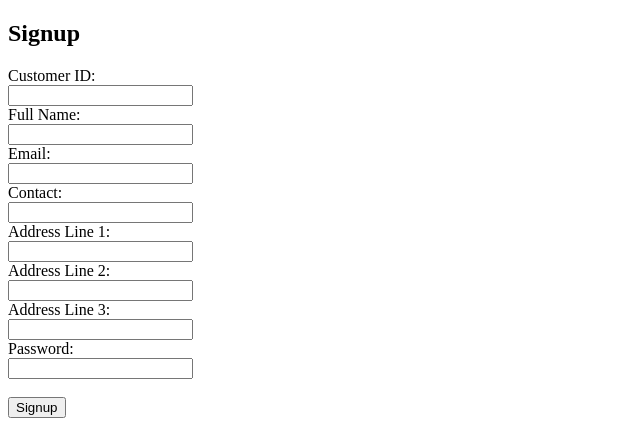
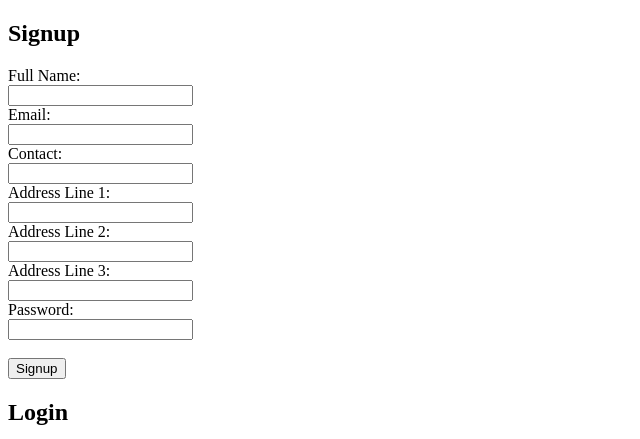
Before and after one commit to devyansh22156/DBMS_PROJECT, a Flask app: page / in a window 1280 px wide. Shown: the top 439 px of the page, without its empty margins (0-640 px from the left). Run offline with Flask 3, Linux system fonts and the light colour scheme.

Commit message:
customer id issue fixed

```diff
--- a/app.py
+++ b/app.py
@@ -1,5 +1,6 @@
 from flask import Flask, render_template, request, redirect, url_for
 import mysql.connector
+import datetime
 
 app = Flask(__name__)
 
@@ -17,15 +18,17 @@
 @app.route('/signup.html', methods=['POST'])
 def signup():
     if request.method == 'POST':
-        customerid = request.form['customerid']
+        #customerid = request.form['customerid']
         fullname = request.form['fullname']
         email = request.form['email']
-        contact = int(request.form['contact'])
+        contact = request.form['contact']
         address1 = request.form['address1']
         address2 = request.form['address2']
         address3 = request.form['address3']
         password = request.form['password']
-
+        customerid = str(datetime.date.today().year) + fullname.split()[0] + contact[5:10]
+        print(customerid)
+        contact = int(contact)
         connect = mysql.connector.connect(**db_config)
         cursor = connect.cursor()
         cursor.execute("INSERT INTO customer (CustomerID, FullName, Email, ContactDetails, AddressLine1, AddressLine2, AddressLine3, Password) VALUES (%s, %s, %s, %s, %s, %s, %s, %s)",
--- a/templates/index.html
+++ b/templates/index.html
@@ -8,8 +8,8 @@
 <body>
     <h2>Signup</h2>
     <form action="/signup.html" method="post">
-        <label for="customer_id">Customer ID:</label><br>
-        <input type="text" id="customer_id" name="customerid" required><br>
+{#        <label for="customer_id">Customer ID:</label><br>#}
+{#        <input type="text" id="customer_id" name="customerid" required><br>#}
         <label for="full_name">Full Name:</label><br>
         <input type="text" id="full_name" name="fullname" required><br>
         <label for="email">Email:</label><br>
```
